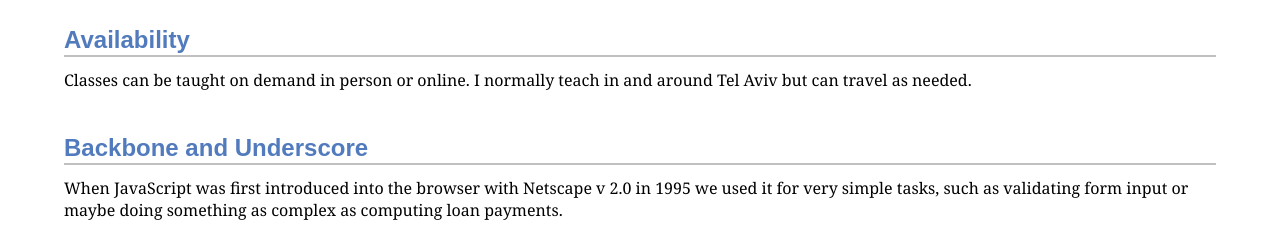
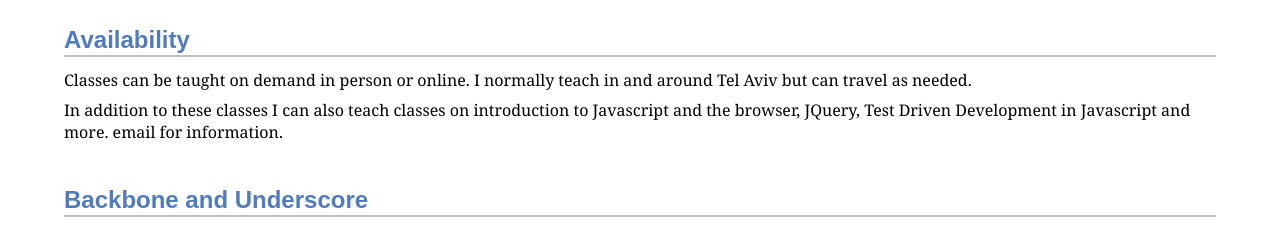
Before and after one commit to zkessin/training, a plain HTML site: page index.html in a window 1280 px wide. Shown: the part 550-776 px from the top of the page. Drawn offline with Linux system fonts and the light colour scheme.

Commit message:
more text on classes

```diff
--- a/index.html
+++ b/index.html
@@ -766,6 +766,9 @@ project based around how to build collaborations with git and github.</p></div>
 <div class="sectionbody">
 <div class="paragraph"><p>Classes can be taught on demand in person or online. I normally teach
 in and around Tel Aviv but can travel as needed.</p></div>
+<div class="paragraph"><p>In addition to these classes I can also teach classes on introduction
+to Javascript and the browser, JQuery, Test Driven Development in
+Javascript and more. email for information.</p></div>
 </div>
 </div>
 <div class="sect1">
@@ -867,7 +870,7 @@ how people can collaborate on different projects.</p></div>
 <div id="footnotes"><hr></div>
 <div id="footer">
 <div id="footer-text">
-Last updated 2012-09-30 14:50:10 IST
+Last updated 2012-09-30 15:15:49 IST
 </div>
 </div>
 </body>
```
